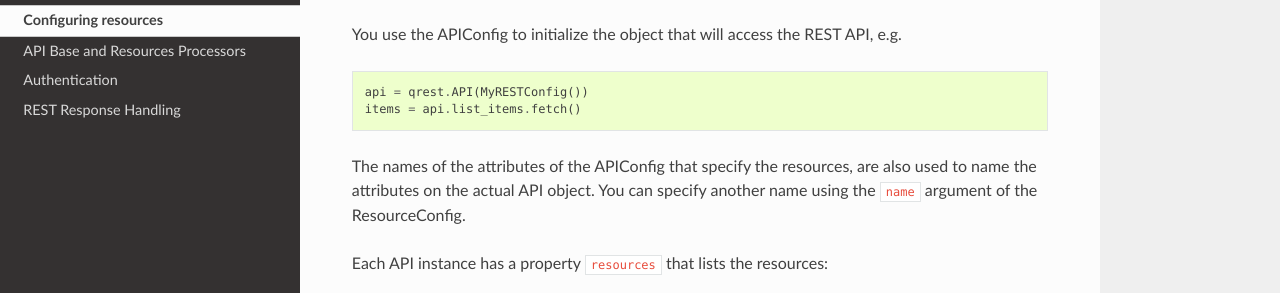
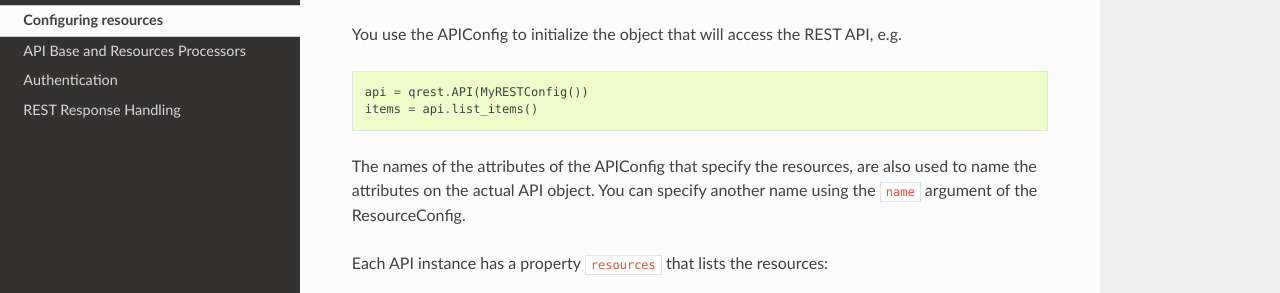
Before and after one commit to tsoenen/qrest, a Sphinx documentation site: the page built from docs/source/configuration.rst, in a window 1280 px wide and 900 px high, scrolled down 814 px. Shown: the part 158-451 px from the top of the window. Built offline with Sphinx 7.4.7 and the Read the Docs theme 2.0.0, drawn with Linux system fonts in a browser that asks for light colours.

Commit message:
VSDEV-1755: Update docs after change to Resource::__call__

```diff
--- a/README.rst
+++ b/README.rst
@@ -46,13 +46,13 @@ the posts looks like this::
 
     api = qrest.API(JSONPlaceholderConfig())
 
-    posts = api.all_posts.fetch()
+    posts = api.all_posts()
 
 If you want to retrieve the posts with a specific title::
 
     import pprint
 
-    posts = api.filter_posts.fetch(title="qui est esse")
+    posts = api.filter_posts(title="qui est esse")
     pprint.pprint(post)
 
 which outputs::
--- a/docs/source/configuration.rst
+++ b/docs/source/configuration.rst
@@ -55,7 +55,7 @@ e.g.
 ::
 
   api = qrest.API(MyRESTConfig())
-  items = api.list_items.fetch()
+  items = api.list_items()
 
 The names of the attributes of the APIConfig that specify the resources, are
 also used to name the attributes on the actual API object. You can specify
@@ -153,7 +153,7 @@ keyword parameter in the function call. To give an example, the code
 
 ::
 
-  api.get_posts.fetch(location='myhouse')
+  api.get_posts(location='myhouse')
 
 will request the resource at URL http://example.com/rest/v1/myhouse/posts.
 
@@ -203,7 +203,7 @@ this::
 and you are only interested in the value of key ``["_embedded"]["posts"]``. The
 specified JSONResource will do exactly that::
 
-  assert ['a','b','c'] == api.get_posts().fetch()
+  assert ['a','b','c'] == api.get_posts()
 
 The JSONResource shows another keyword argument, viz. ``create_attribute``. This
 argument tells the JSONResource to store the retrieved value in a separate
```
